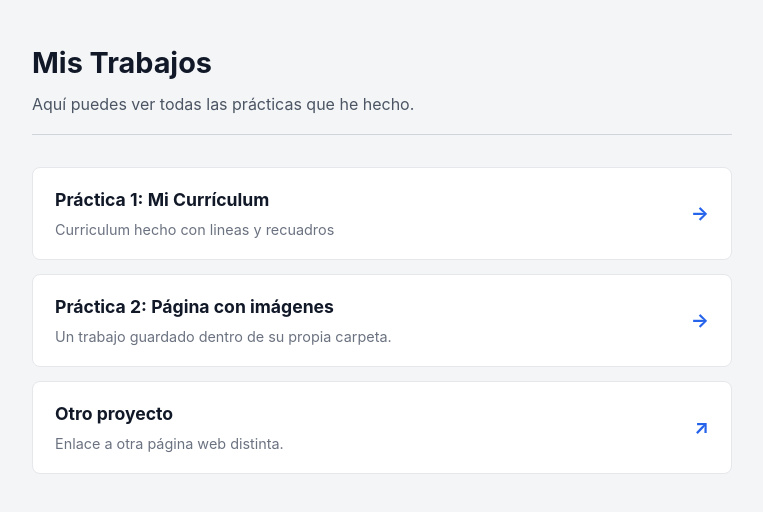
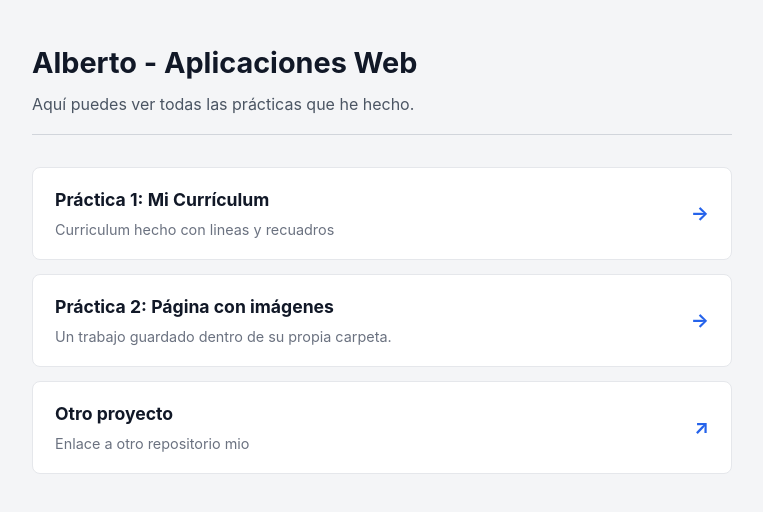
Before and after one commit to alberto05su/Aplicaciones-Web, a plain HTML site: page index.html in a window 1280 px wide. Shown: the whole page, without its empty margins (258-1021 px from the left). Drawn offline with Linux system fonts and the light colour scheme.

Commit message:
index.html

```diff
--- a/index.html
+++ b/index.html
@@ -113,7 +113,7 @@
         <!-- TÍTULO DE LA PÁGINA: Cambia estos textos por lo que tú quieras -->
         <header>
             <!-- Título grande -->
-            <h1>Mis Trabajos</h1>
+            <h1>Alberto - Aplicaciones Web</h1>
             <!-- Frase pequeña debajo del título -->
             <p>Aquí puedes ver todas las prácticas que he hecho.</p>
         </header>
@@ -160,7 +160,7 @@
             <a href="https://github.com/alberto05su/advent-calendar-846ba9.git" class="tarjeta" target="_blank">
                 <div>
                     <h2>Otro proyecto</h2>
-                    <p>Enlace a otra página web distinta.</p>
+                    <p>Enlace a otro repositorio mio</p>
                 </div>
                 <span class="flecha">↗</span>
             </a>
```
